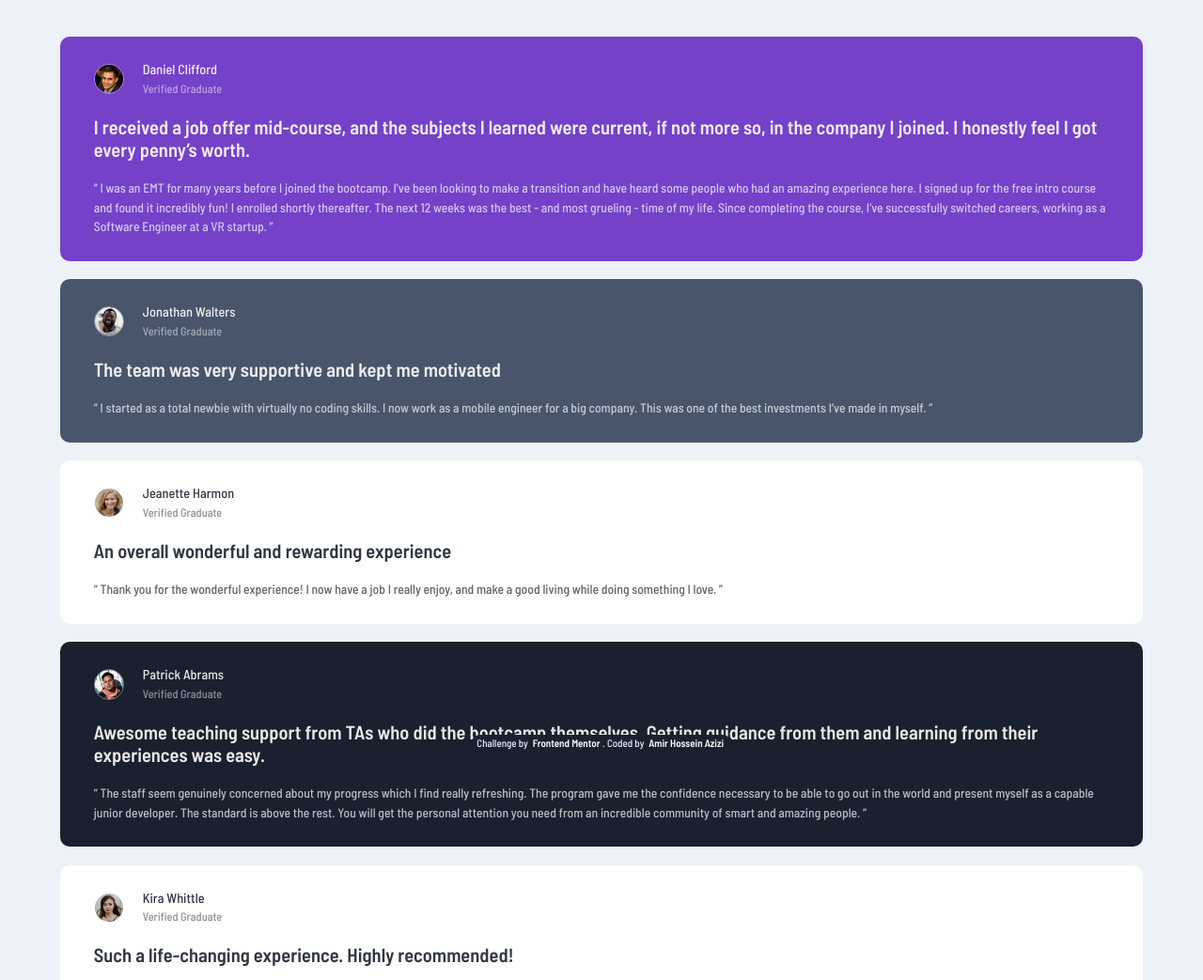
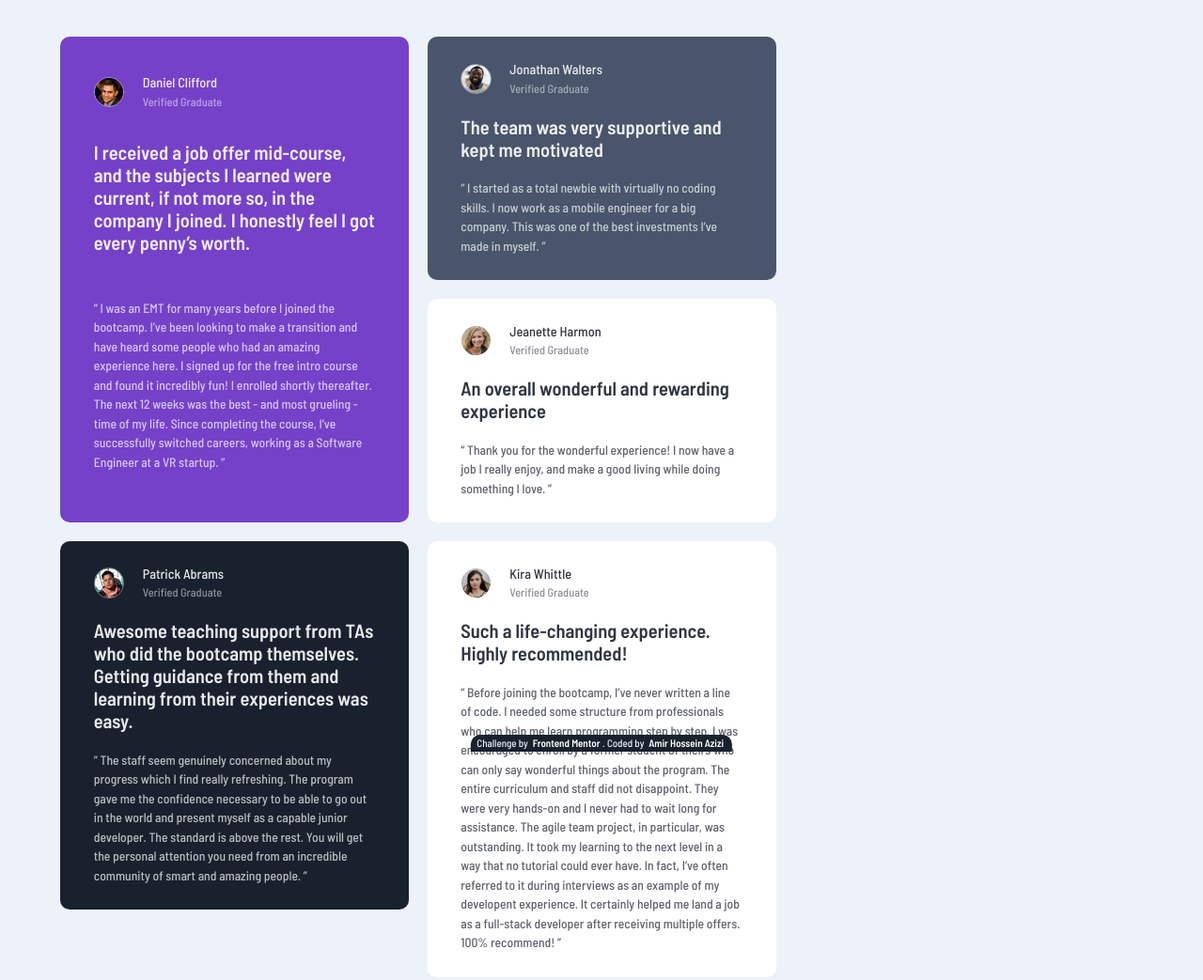
Before and after one commit to amirhazizi/testimonials-grid-section, a plain HTML site: page index.html in a window 1280 px wide. Shown: the top 1043 px of the page at 94% size. Drawn offline with Linux system fonts and the light colour scheme.

Commit message:
tablet screen

```diff
--- a/scss/style.scss
+++ b/scss/style.scss
@@ -8,8 +8,10 @@ body {
 main {
   width: 90vw;
   margin: 3rem auto;
+  min-height: 100vh;
   display: grid;
   gap: 1.5rem;
+  grid-template-columns: repeat(auto-fill, minmax(340px, 1fr));
 }
 #article {
   padding: 2rem 2.75rem;
@@ -72,3 +74,37 @@ main {
   background: $cl-White;
   color: $cl-Verydarkblackishblue;
 }
+@media (min-width: 748px) {
+  main {
+    // grid-template-areas:
+    //   "a b"
+    //   "a c"
+    //   "d e"
+    //   "d e"
+    //   "f e";
+  }
+  .article-1 {
+    grid-row: 1 / span 2;
+    // grid-area: a;
+  }
+  .article-2 {
+    grid-column: 2;
+    grid-row: 1/2;
+    //   grid-area: b;
+  }
+  .article-3 {
+    grid-column: 2;
+    grid-row: 2/3;
+    //   grid-area: d;
+  }
+  .article-4 {
+    grid-column: 1;
+    grid-row: 3/4;
+    //   grid-area: c;
+  }
+  .article-5 {
+    grid-column: 2;
+    grid-row: 3 / span 2;
+    //   grid-area: e;
+  }
+}
```
Also changed, not shown: css/style.css.
